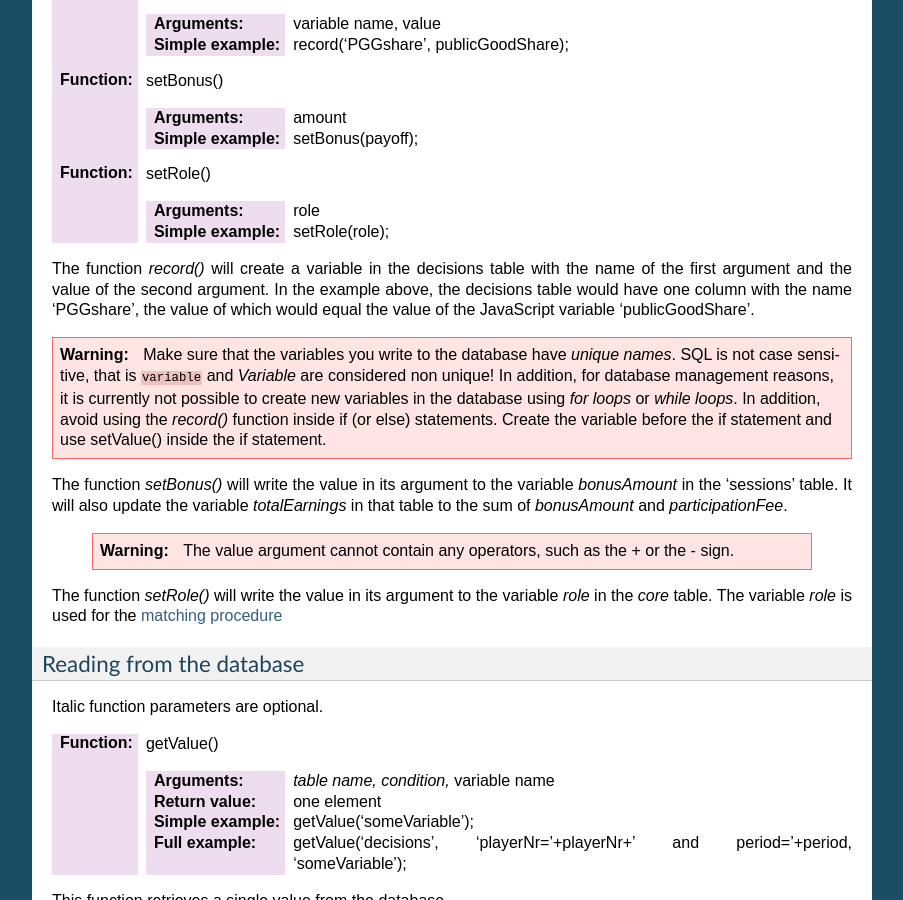
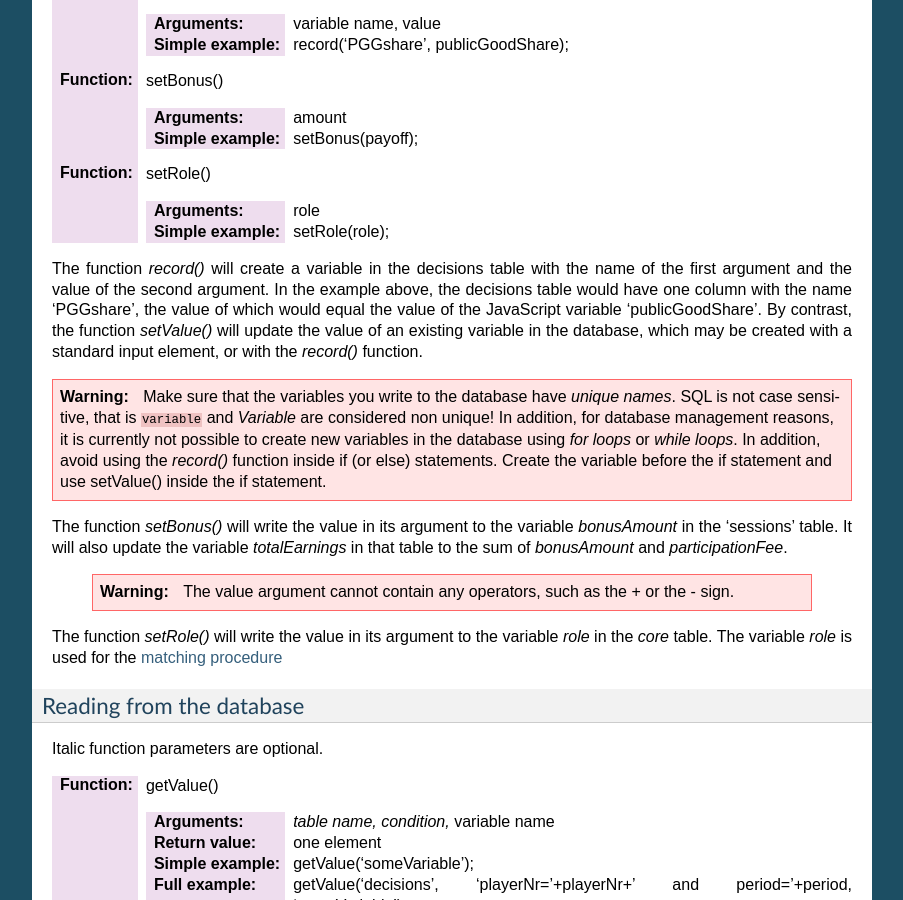
Before and after one commit to marcusgia2505/LIONESS_doc, a Sphinx documentation site: the page built from docs/040_reference_manual.rst, in a window 1280 px wide and 900 px high, scrolled down 17493 px. Shown: the whole window, without its empty margins (198-1101 px from the left). Built offline with Sphinx 7.4.7, drawn with Linux system fonts in a browser that asks for light colours.

Commit message:
Update 040_reference_manual.rst

```diff
--- a/docs/040_reference_manual.rst
+++ b/docs/040_reference_manual.rst
@@ -690,7 +690,7 @@ You can directly write to the :ref:`decisions table <experiment_tables__decision
    :Simple example: setRole(role);
 
 
-The function `record()` will create a variable in the decisions table with the name of the first argument and the value of the second argument. In the example above, the decisions table would have one column with the name 'PGGshare', the value of which would equal the value of the JavaScript variable 'publicGoodShare'.
+The function `record()` will create a variable in the decisions table with the name of the first argument and the value of the second argument. In the example above, the decisions table would have one column with the name 'PGGshare', the value of which would equal the value of the JavaScript variable 'publicGoodShare'. By contrast, the function `setValue()` will update the value of an existing variable in the database, which may be created with a standard input element, or with the `record()` function.
 
 .. warning:: Make sure that the variables you write to the database have *unique names*. SQL is not case sensitive, that is ``variable`` and `Variable` are considered non unique! In addition, for database management reasons, it is currently not possible to create new variables in the database using *for loops* or *while loops*. In addition, avoid using the `record()` function inside if (or else) statements. Create the variable before the if statement and use setValue() inside the if statement.
 
```
